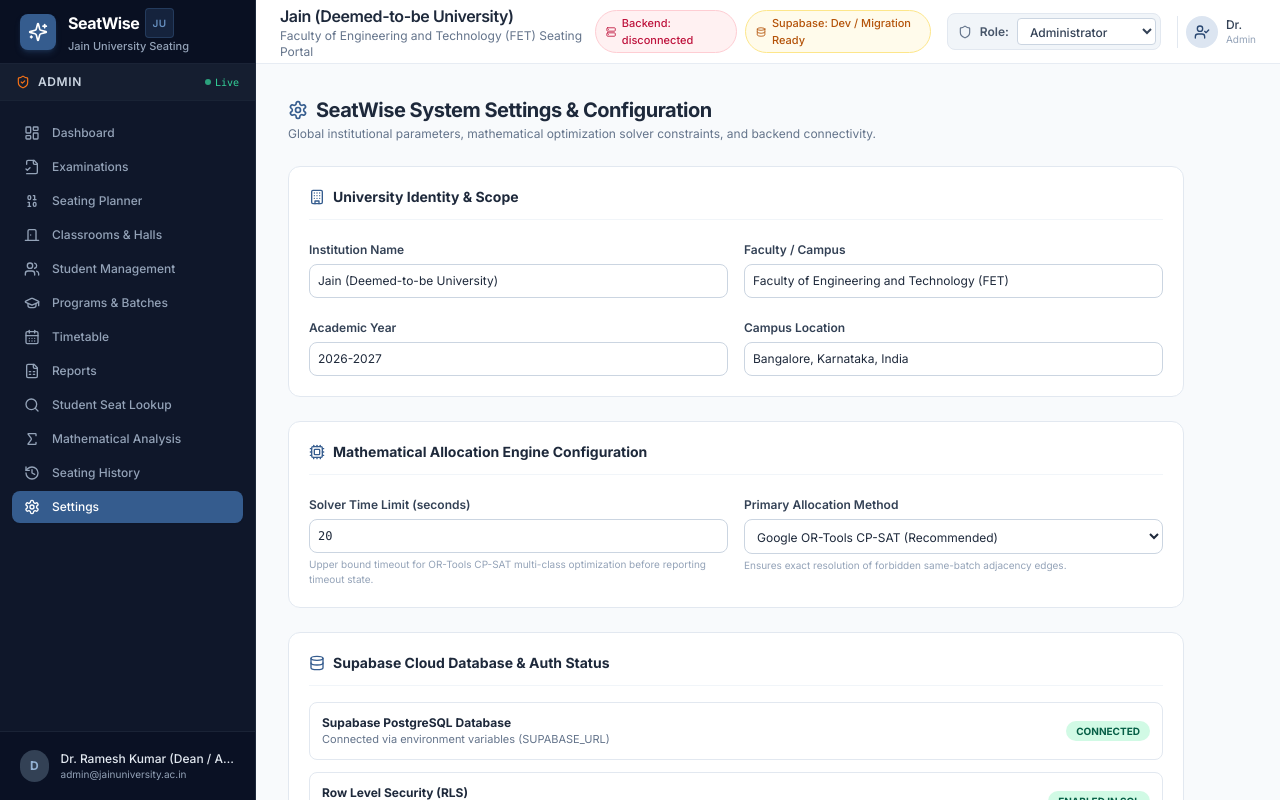
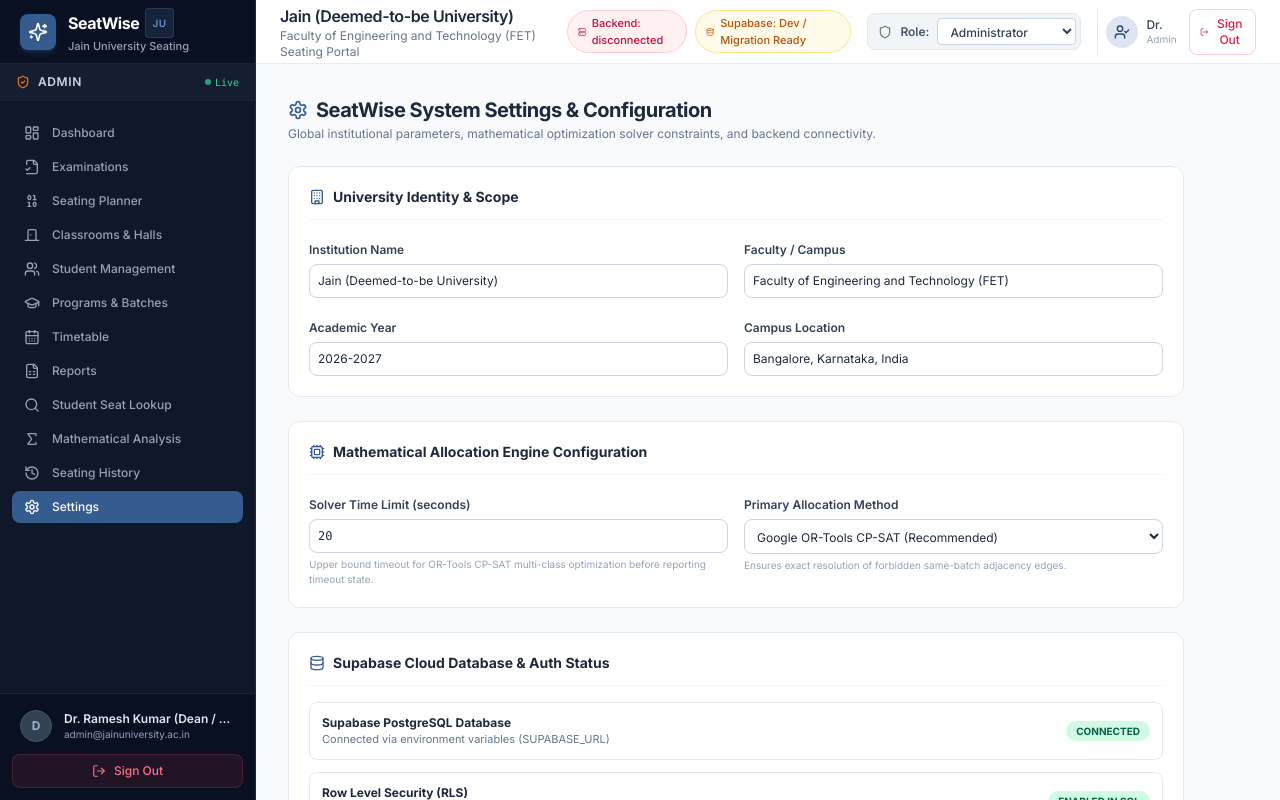
Before and after one commit to ANIKETCHAND/SeatWise, a React (Vite) app in the folder frontend/: page /settings in a window 1280 px wide. Built offline with nearby package versions, Linux system fonts and the light colour scheme; no server answers.

Commit message:
feat: add sign out button to navbar and sidebar

```diff
--- a/frontend/src/components/layout/Navbar.tsx
+++ b/frontend/src/components/layout/Navbar.tsx
@@ -1,13 +1,20 @@
 import React, { useState, useEffect } from 'react';
+import { useNavigate } from 'react-router-dom';
 import { useAuth } from '../../context/AuthContext';
 import { UserRole } from '../../types';
 import { api } from '../../services/api';
-import { Database, Server, UserCheck, Shield } from 'lucide-react';
+import { Database, Server, UserCheck, Shield, LogOut } from 'lucide-react';
 
 export const Navbar: React.FC = () => {
-  const { user, role, switchRole } = useAuth();
+  const { user, role, switchRole, logout } = useAuth();
+  const navigate = useNavigate();
   const [backendStatus, setBackendStatus] = useState<'checking' | 'connected' | 'disconnected'>('checking');
   const [dbConfigured, setDbConfigured] = useState<boolean>(false);
+
+  const handleSignOut = async () => {
+    await logout();
+    navigate('/');
+  };
 
   useEffect(() => {
     api.getHealth()
@@ -75,8 +82,9 @@ export const Navbar: React.FC = () => {
           </select>
         </div>
 
-        {/* User preview */}
-        <div className="flex items-center gap-2 pl-2 border-l border-slate-200">
+        {/* User preview & Sign Out Action */}
+        <div className="flex items-center gap-3 pl-2 border-l border-slate-200">
+          <div className="flex items-center gap-2">
             <div className="w-8 h-8 rounded-full bg-primary-100 text-primary-700 flex items-center justify-center font-bold text-xs">
               <UserCheck className="w-4 h-4" />
             </div>
@@ -87,6 +95,16 @@ export const Navbar: React.FC = () => {
               <p className="text-[10px] text-slate-400 capitalize">{role.replace('_', ' ')}</p>
             </div>
           </div>
+
+          <button
+            onClick={handleSignOut}
+            className="flex items-center gap-1.5 px-2.5 py-1.5 rounded-lg text-xs font-medium text-rose-600 hover:text-rose-700 hover:bg-rose-50 border border-rose-200 transition-colors cursor-pointer"
+            title="Sign out of SeatWise"
+          >
+            <LogOut className="w-3.5 h-3.5" />
+            <span className="hidden sm:inline">Sign Out</span>
+          </button>
+        </div>
       </div>
     </header>
   );
--- a/frontend/src/components/layout/Sidebar.tsx
+++ b/frontend/src/components/layout/Sidebar.tsx
@@ -1,5 +1,5 @@
 import React from 'react';
-import { NavLink } from 'react-router-dom';
+import { NavLink, useNavigate } from 'react-router-dom';
 import {
   LayoutDashboard,
   GraduationCap,
@@ -17,6 +17,7 @@ import {
   ShieldCheck,
   Sparkles,
   Search,
+  LogOut,
 } from 'lucide-react';
 import { useAuth } from '../../context/AuthContext';
 
@@ -44,7 +45,13 @@ const navItems: NavItem[] = [
 ];
 
 export const Sidebar: React.FC = () => {
-  const { role, user } = useAuth();
+  const { role, user, logout } = useAuth();
+  const navigate = useNavigate();
+
+  const handleSignOut = async () => {
+    await logout();
+    navigate('/');
+  };
 
   return (
     <aside className="w-64 bg-slate-900 text-slate-200 flex flex-col shrink-0 min-h-screen border-r border-slate-800">
@@ -110,17 +117,26 @@ export const Sidebar: React.FC = () => {
         })}
       </nav>
 
-      {/* Footer Profile */}
-      <div className="p-3 border-t border-slate-800/80 bg-slate-950/30">
-        <div className="flex items-center gap-3 px-2 py-1.5">
-          <div className="w-8 h-8 rounded-full bg-slate-700 flex items-center justify-center font-bold text-xs text-primary-300 uppercase">
+      {/* Footer Profile & Sign Out */}
+      <div className="p-3 border-t border-slate-800/80 bg-slate-950/40 space-y-2">
+        <div className="flex items-center gap-3 px-2 py-1">
+          <div className="w-8 h-8 rounded-full bg-slate-700 border border-slate-600 flex items-center justify-center font-bold text-xs text-primary-300 uppercase shrink-0">
             {user?.full_name?.charAt(0) || 'U'}
           </div>
-          <div className="overflow-hidden">
-            <p className="text-xs font-medium text-slate-200 truncate">{user?.full_name}</p>
-            <p className="text-[10px] text-slate-400 truncate">{user?.email || 'Authenticated'}</p>
+          <div className="overflow-hidden flex-1 min-w-0">
+            <p className="text-xs font-semibold text-slate-200 truncate">{user?.full_name || 'Guest User'}</p>
+            <p className="text-[10px] text-slate-400 truncate">{user?.email || 'Authenticated Portal'}</p>
           </div>
         </div>
+
+        <button
+          onClick={handleSignOut}
+          className="w-full flex items-center justify-center gap-2 px-3 py-2 rounded-lg text-xs font-medium text-rose-400 hover:text-white bg-rose-500/10 hover:bg-rose-600 border border-rose-500/20 transition-all cursor-pointer"
+          title="Sign out and return to landing page"
+        >
+          <LogOut className="w-3.5 h-3.5 shrink-0" />
+          <span>Sign Out</span>
+        </button>
       </div>
     </aside>
   );
```
Lines whose indentation alone changed are shown as unchanged.
